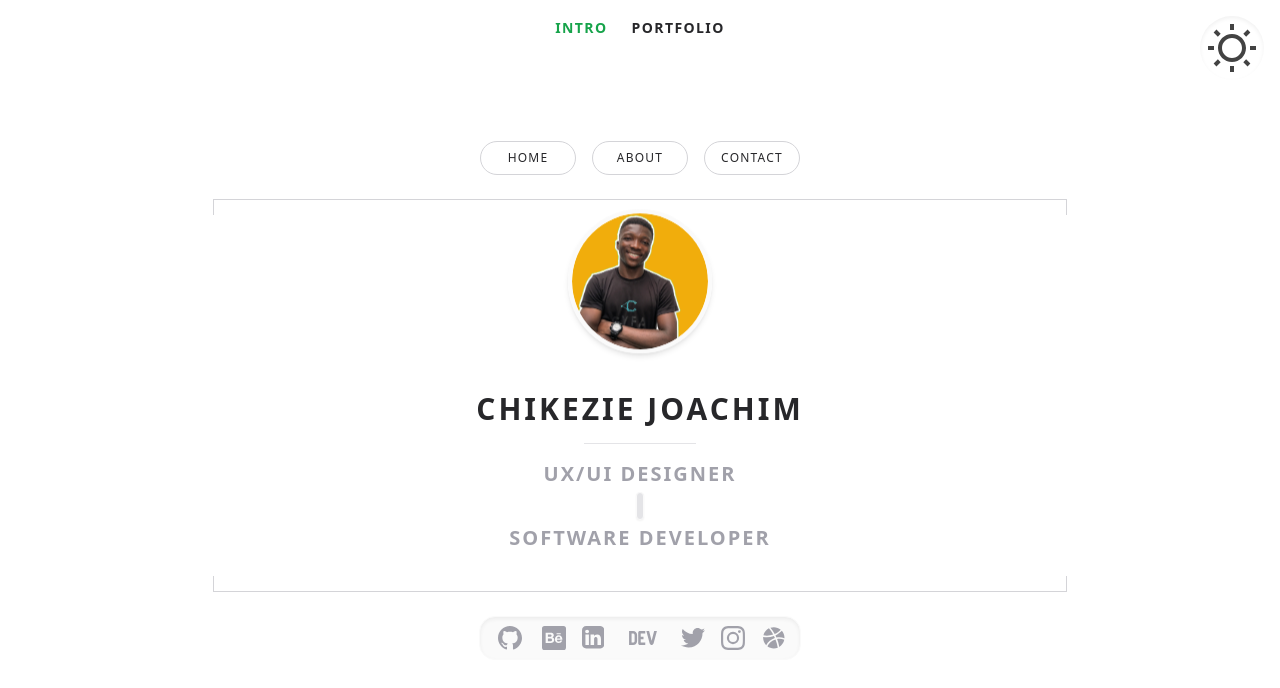
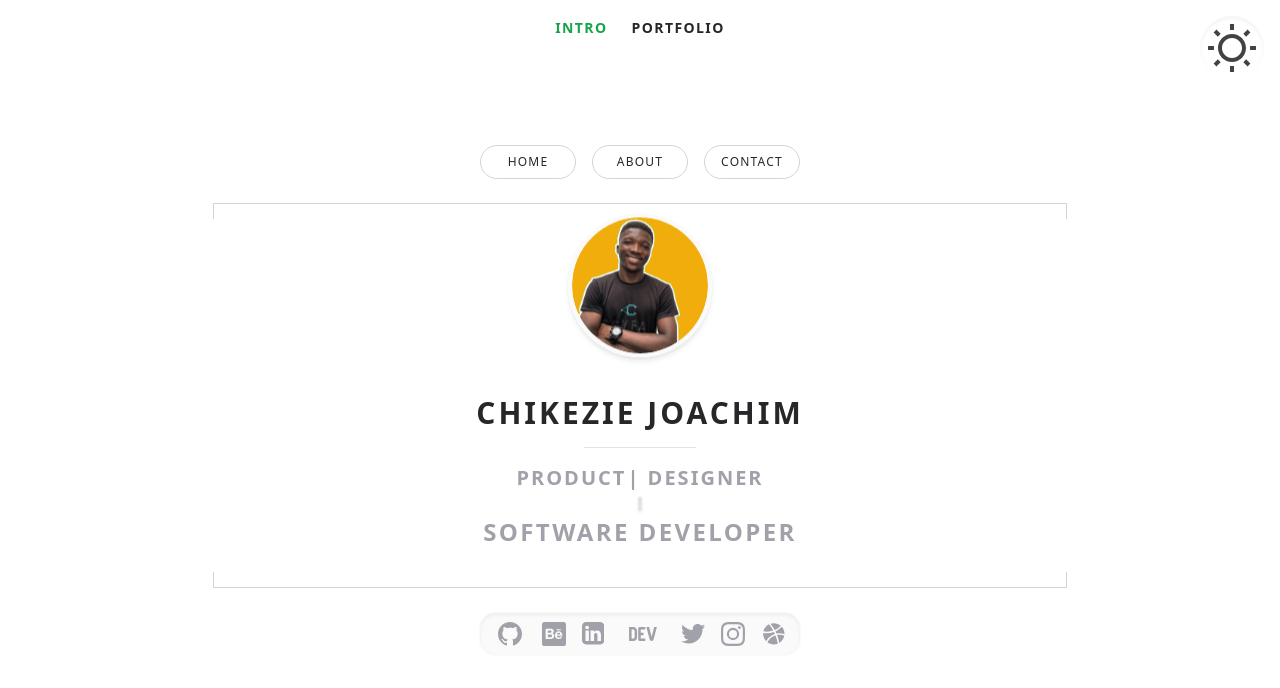
Before and after one commit to chuddyjoachim/personal_website_v1, a Next.js app: page / in a window 1280 px wide. Shown: the top 688 px of the page. Built offline with nearby package versions, Linux system fonts and the light colour scheme.

Commit message:
Update home, about and portfolio pages...

```diff
--- a/pages/about.tsx
+++ b/pages/about.tsx
@@ -1,5 +1,7 @@
 /* eslint-disable react/no-unescaped-entities */
 import { motion } from 'framer-motion'
+import Link from 'next/link'
+import React from 'react'
 import PageWrapper from '../components/PageWrapper'
 
 const About = (): JSX.Element => (
@@ -17,10 +19,17 @@ const About = (): JSX.Element => (
         also scalable <strong>Backend</strong> services(API services and async mechanism).
       </h1>
       <h1 className="text-center">
-        I also made out time to engage in <strong>UX/UI Design</strong>, so far i have a wide range of
-        knowledge in Design principles and concept, and also have attained proficiency in using
-        design tools such as <strong>Adobe XD</strong>, <strong>Figma</strong> e.t.c.
+        I also engage in <strong>UX/UI/PRODUCT Design</strong>, I have a wide range of knowledge in
+        Design principles and concept, and also have attained proficiency in using design tools such
+        as <strong>Adobe XD</strong>, <strong>Figma</strong> e.t.c.
       </h1>
+      <Link href="/porfolio">
+        <div className="flex items-center justify-center cursor-pointer shadow">
+          <p className="p-1 px-3 flex w-auto bg-green-300 text-white items-center justify-center mt-2">
+            View Portfolio <span className="text-2xl">↗</span>{' '}
+          </p>
+        </div>
+      </Link>
     </motion.div>
   </PageWrapper>
 )
--- a/pages/index.tsx
+++ b/pages/index.tsx
@@ -2,8 +2,12 @@ import Image from 'next/image'
 import PageWrapper from '../components/PageWrapper'
 import profileImage from '../assets/images/joachim.png'
 import { motion } from 'framer-motion'
+import Typewriter from 'typewriter-effect'
+import React from 'react'
+import Link from 'next/link'
 
 const Home = (): JSX.Element => (
+  <>
     <PageWrapper>
       <motion.div
         key="home"
@@ -22,11 +26,24 @@ const Home = (): JSX.Element => (
           </div>
           <h1 className="font-semibold text-3xl text-center tracking-widest ">CHIKEZIE JOACHIM</h1>
           <span className="w-28 border-t my-4"></span>
-        <h3 className="dev_title text-xl tracking-wide font-semibold text-gray-400 md:tracking-widest text-center">UX/UI DESIGNER</h3>
-        <span className="w-2 h-7 my-1 border border-gray-50  bg-gray-200 dark:border-gray-400 dark:bg-blueGray-700 rounded-full shadow-sm"></span>
-        <h1 className="dev_title text-xl tracking-wide font-semibold text-gray-400 md:tracking-widest text-center">SOFTWARE DEVELOPER</h1>
+          <h3 className="dev_title text-xl tracking-wide font-semibold text-gray-400 md:tracking-widest text-center flex">
+            <Typewriter
+              options={{
+                strings: ['UX/UI', 'PRODUCT'],
+                autoStart: true,
+                loop: true,
+              }}
+            />
+            &nbsp;DESIGNER
+          </h3>
+          <span className="w-1.5 h-4 my-1 border border-gray-50  bg-gray-200 dark:border-gray-400 dark:bg-blueGray-700 rounded-full shadow-sm"></span>
+          <h1 className="dev_title text-2xl tracking-wide font-semibold text-gray-400 md:tracking-widest text-center">
+            SOFTWARE DEVELOPER
+          </h1>
         </div>
       </motion.div>
     </PageWrapper>
+
+  </>
 )
 export default Home
--- a/pages/porfolio.tsx
+++ b/pages/porfolio.tsx
@@ -1,3 +1,4 @@
+import { useRouter } from 'next/router'
 import React, { useContext } from 'react'
 import Allwork from '../components/allwork'
 import Developement from '../components/developement'
@@ -17,10 +18,10 @@ const Portfolio = (): JSX.Element => {
   return (
     <>
       <Header page="portfolio" />
-      <div className="transition flex justify-center item-center w-screen bg-white dark:bg-blueGray-900">
+      <div className="transition flex justify-center item-center w-screen bg-white dark:bg-blueGray-900 ">
         <div className="max-w-4xl w-full">
-          <div className="wrappset__ transition bg-white dark:bg-blueGray-900 text-gray-800 dark:text-gray-300 w-full min-h-screen">
-            <div className="flex flex-row item-center py-4 sticky top-0">
+          <div className="wrappset__ transition bg-white dark:bg-blueGray-900 text-gray-800 dark:text-gray-300 w-full flex flex-col">
+            <div className="pt-14 z-10 bg-white dark:bg-blueGray-900 transition flex flex-row item-center py-4 sticky top-0">
               <button
                 className={
                   portfolioTabs == 'all'
@@ -58,11 +59,7 @@ const Portfolio = (): JSX.Element => {
                 DESIGN
               </button>
             </div>
-            <h1 className="h-full py-7 flex justify-center items-center relative">
-              NoT LiStEd yEt
-            </h1>
-
-            <h1 className="h-full py-7 flex justify-center items-center relative">
+            <div className="flex-1 px-2 pb-5">
               {portfolioTabs == 'all' ? (
                 <Allwork />
               ) : portfolioTabs == 'dev' ? (
@@ -72,7 +69,7 @@ const Portfolio = (): JSX.Element => {
               ) : (
                 ''
               )}
-            </h1>
+            </div>
           </div>
         </div>
       </div>
```
Lines whose indentation alone changed are shown as unchanged.
